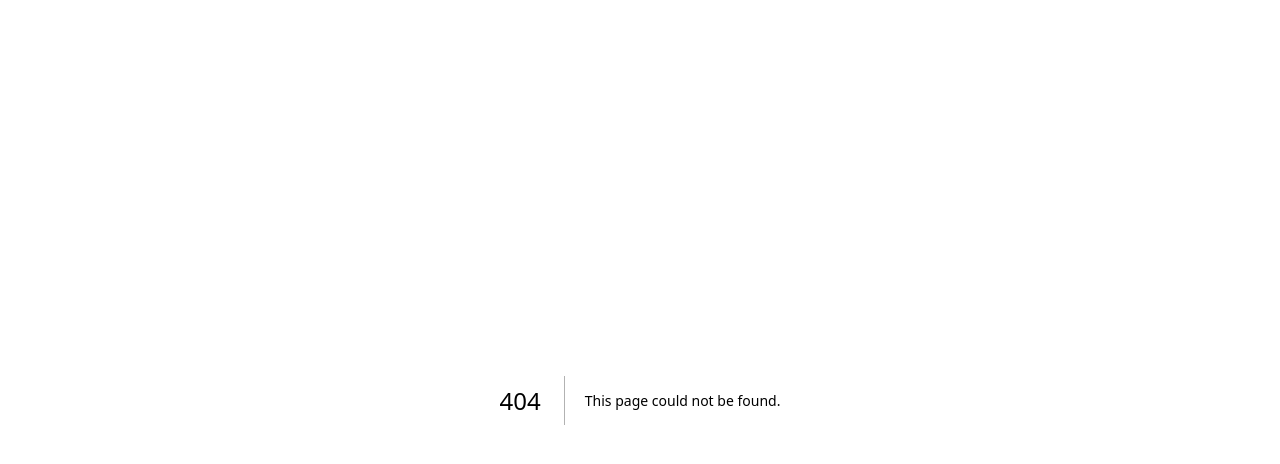
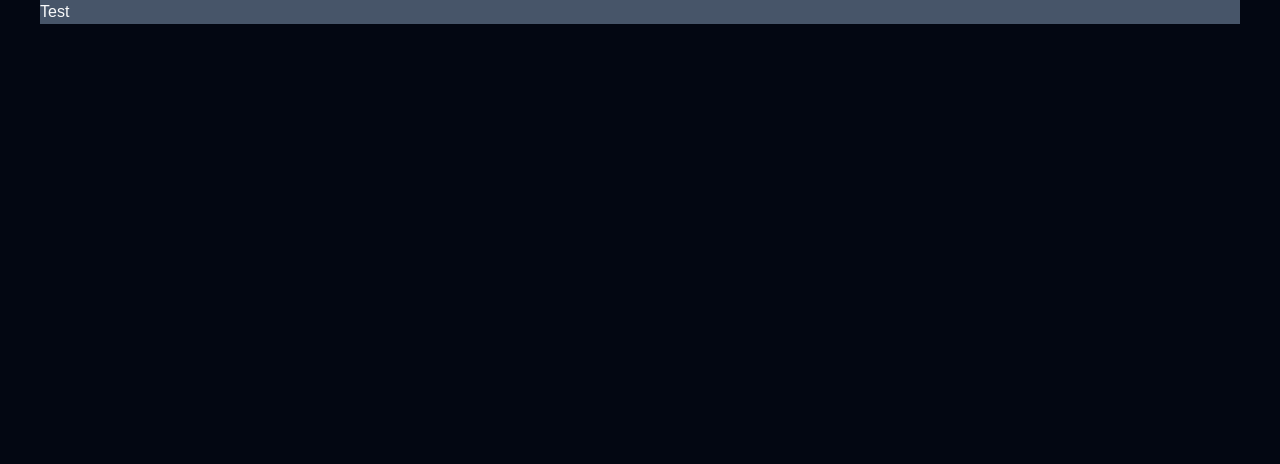
Before and after one commit to rlysyy/rag-system, a Next.js app: page /test in a window 1280 px wide. Before the commit this address had no page. Shown: the top 464 px of the page. Built offline with nearby package versions, Linux system fonts and the light colour scheme.

Commit message:
调整login页面css

```diff
--- a/app/login/page.tsx
+++ b/app/login/page.tsx
@@ -3,11 +3,11 @@ import { ThemeToggle } from '@/components/auth/theme-toggle'
 
 export default function LoginPage() {
   return (
-    <div className="container relative min-h-screen flex-col items-center justify-center grid lg:max-w-none lg:grid-cols-2 lg:px-0">
-      <div className="absolute right-4 top-4 md:right-8 md:top-8 z-50">
+    <div className="relative grid min-h-screen container lg:grid-cols-2 lg:max-w-none lg:px-0">
+      <div className="absolute z-50 right-4 top-4 md:right-8 md:top-8">
         <ThemeToggle />
       </div>
-      <div className="relative hidden h-full flex-col bg-muted p-10 dark:border-r dark:border-zinc-800/30 lg:flex">
+      <div className="relative h-full hidden lg:flex flex-col bg-muted p-10 dark:border-r dark:border-zinc-800/30">
         <div className="absolute inset-0 bg-gradient-to-b from-zinc-900/80 to-zinc-900/90 dark:from-black/80 dark:to-zinc-900/90">
           <img
             src="/images/factory-bg.jpg"
@@ -16,8 +16,8 @@ export default function LoginPage() {
           />
         </div>
       </div>
-      <div className="relative flex h-full flex-col items-center justify-center lg:p-8 bg-white dark:bg-black">
-        <div className="mx-auto flex w-full flex-col justify-center space-y-6 sm:w-[480px] px-4 md:px-8">
+      <div className="h-full flex items-center justify-center lg:p-8 bg-white dark:bg-zinc-900/95">
+        <div className="w-full max-w-[480px] px-4 md:px-8">
           <SignInForm />
         </div>
       </div>
--- a/app/register/page.tsx
+++ b/app/register/page.tsx
@@ -1,4 +1,4 @@
-import SignUpForm from '@/components/sign-up'
+import SignUpForm from '@/components/auth/sign-up'
 
 export default function RegisterPage() {
   return (
--- /dev/null
+++ b/app/test/page.tsx
@@ -0,0 +1,11 @@
+export default function TestPage() {
+  return (
+    <div className="px-10">
+        <div className="container bg-slate-600">
+            <div>
+                Test
+            </div>
+        </div>
+    </div>
+  )
+}
--- a/tailwind.config.js
+++ /dev/null
@@ -1,77 +0,0 @@
-/** @type {import('tailwindcss').Config} */
-module.exports = {
-  darkMode: ["class"],
-  content: [
-    './pages/**/*.{ts,tsx}',
-    './components/**/*.{ts,tsx}',
-    './app/**/*.{ts,tsx}',
-    './src/**/*.{ts,tsx}',
-  ],
-  theme: {
-    extend: {
-      colors: {
-        border: "hsl(var(--border))",
-        input: "hsl(var(--input))",
-        ring: "hsl(var(--ring))",
-        background: "hsl(var(--background))",
-        foreground: "hsl(var(--foreground))",
-        primary: {
-          DEFAULT: "hsl(var(--primary))",
-          foreground: "hsl(var(--primary-foreground))",
-        },
-        secondary: {
-          DEFAULT: "hsl(var(--secondary))",
-          foreground: "hsl(var(--secondary-foreground))",
-        },
-        destructive: {
-          DEFAULT: "hsl(var(--destructive))",
-          foreground: "hsl(var(--destructive-foreground))",
-        },
-        muted: {
-          DEFAULT: "hsl(var(--muted))",
-          foreground: "hsl(var(--muted-foreground))",
-        },
-        accent: {
-          DEFAULT: "hsl(var(--accent))",
-          foreground: "hsl(var(--accent-foreground))",
-        },
-        popover: {
-          DEFAULT: "hsl(var(--popover))",
-          foreground: "hsl(var(--popover-foreground))",
-        },
-        card: {
-          DEFAULT: "hsl(var(--card))",
-          foreground: "hsl(var(--card-foreground))",
-        },
-      },
-      keyframes: {
-        slideDown: {
-          from: { height: 0 },
-          to: { height: 'var(--radix-collapsible-content-height)' },
-        },
-        slideUp: {
-          from: { height: 'var(--radix-collapsible-content-height)' },
-          to: { height: 0 },
-        },
-        'bounce-fast': {
-          '0%, 100%': {
-            transform: 'translateY(0)',
-            animationTimingFunction: 'cubic-bezier(0.8, 0, 1, 1)',
-          },
-          '50%': {
-            transform: 'translateY(-6px)',
-            animationTimingFunction: 'cubic-bezier(0, 0, 0.2, 1)',
-          },
-        },
-      },
-      animation: {
-        slideDown: 'slideDown 300ms ease-out',
-        slideUp: 'slideUp 300ms ease-out',
-        'bounce-fast': 'bounce-fast 0.8s infinite',
-      },
-    },
-  },
-  plugins: [
-    // require('tailwind-scrollbar-hide'),
-  ],
-}
--- a/tailwind.config.ts
+++ b/tailwind.config.ts
@@ -3,46 +3,47 @@ import type { Config } from "tailwindcss";
 export default {
     darkMode: ["class"],
     content: [
-    "./pages/**/*.{js,ts,jsx,tsx,mdx}",
-    "./components/**/*.{js,ts,jsx,tsx,mdx}",
-    "./app/**/*.{js,ts,jsx,tsx,mdx}",
+    './pages/**/*.{ts,tsx}',
+    './components/**/*.{ts,tsx}',
+    './app/**/*.{ts,tsx}',
+    './src/**/*.{ts,tsx}',
   ],
   theme: {
   	extend: {
   		colors: {
-  			background: 'hsl(var(--background))',
-  			foreground: 'hsl(var(--foreground))',
-  			card: {
-  				DEFAULT: 'hsl(var(--card))',
-  				foreground: 'hsl(var(--card-foreground))'
+  			border: "hsl(var(--border))",
+  			input: "hsl(var(--input))",
+  			ring: "hsl(var(--ring))",
+  			background: "hsl(var(--background))",
+  			foreground: "hsl(var(--foreground))",
+  			primary: {
+  				DEFAULT: "hsl(var(--primary))",
+  				foreground: "hsl(var(--primary-foreground))",
+  			},
+  			secondary: {
+  				DEFAULT: "hsl(var(--secondary))",
+  				foreground: "hsl(var(--secondary-foreground))",
+  			},
+  			destructive: {
+  				DEFAULT: "hsl(var(--destructive))",
+  				foreground: "hsl(var(--destructive-foreground))",
+  			},
+  			muted: {
+  				DEFAULT: "hsl(var(--muted))",
+  				foreground: "hsl(var(--muted-foreground))",
+  			},
+  			accent: {
+  				DEFAULT: "hsl(var(--accent))",
+  				foreground: "hsl(var(--accent-foreground))",
   			},
   			popover: {
-  				DEFAULT: 'hsl(var(--popover))',
-  				foreground: 'hsl(var(--popover-foreground))'
+  				DEFAULT: "hsl(var(--popover))",
+  				foreground: "hsl(var(--popover-foreground))",
   			},
-  			primary: {
-  				DEFAULT: 'hsl(var(--primary))',
-  				foreground: 'hsl(var(--primary-foreground))'
+  			card: {
+  				DEFAULT: "hsl(var(--card))",
+  				foreground: "hsl(var(--card-foreground))",
   			},
-  			secondary: {
-  				DEFAULT: 'hsl(var(--secondary))',
-  				foreground: 'hsl(var(--secondary-foreground))'
-  			},
-  			muted: {
-  				DEFAULT: 'hsl(var(--muted))',
-  				foreground: 'hsl(var(--muted-foreground))'
-  			},
-  			accent: {
-  				DEFAULT: 'hsl(var(--accent))',
-  				foreground: 'hsl(var(--accent-foreground))'
-  			},
-  			destructive: {
-  				DEFAULT: 'hsl(var(--destructive))',
-  				foreground: 'hsl(var(--destructive-foreground))'
-  			},
-  			border: 'hsl(var(--border))',
-  			input: 'hsl(var(--input))',
-  			ring: 'hsl(var(--ring))',
   			chart: {
   				'1': 'hsl(var(--chart-1))',
   				'2': 'hsl(var(--chart-2))',
@@ -52,10 +53,35 @@ export default {
   			}
   		},
   		borderRadius: {
-  			lg: 'var(--radius)',
-  			md: 'calc(var(--radius) - 2px)',
-  			sm: 'calc(var(--radius) - 4px)'
-  		}
+  			lg: "var(--radius)",
+  			md: "calc(var(--radius) - 2px)",
+  			sm: "calc(var(--radius) - 4px)",
+  		},
+  		keyframes: {
+  			slideDown: {
+  				from: { height: '0px' },
+  				to: { height: 'var(--radix-collapsible-content-height)' },
+  			},
+  			slideUp: {
+  				from: { height: 'var(--radix-collapsible-content-height)' },
+  				to: { height: '0px' },
+  			},
+  			'bounce-fast': {
+  				'0%, 100%': {
+  					transform: 'translateY(0)',
+  					animationTimingFunction: 'cubic-bezier(0.8, 0, 1, 1)',
+  				},
+  				'50%': {
+  					transform: 'translateY(-6px)',
+  					animationTimingFunction: 'cubic-bezier(0, 0, 0.2, 1)',
+  				},
+  			},
+  		},
+  		animation: {
+  			slideDown: 'slideDown 300ms ease-out',
+  			slideUp: 'slideUp 300ms ease-out',
+  			'bounce-fast': 'bounce-fast 0.8s infinite',
+  		},
   	}
   },
   plugins: [require("tailwindcss-animate")],
```
